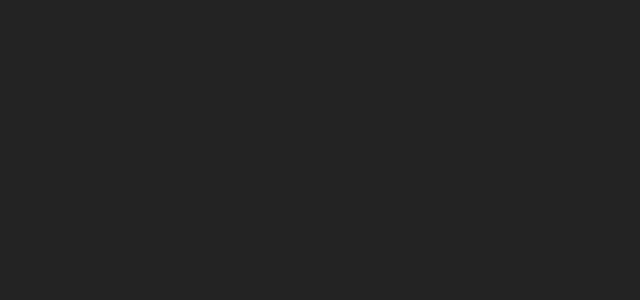
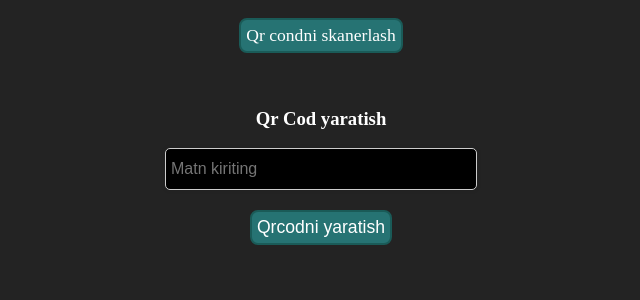
Before and after one commit to rustamovalisher291-pixel/Qr_cod, a React (Vite) app in the folder frontend/: page /login in a window 1280 px wide. Before the commit this address had no page. Shown: the top 300 px of the page, without its empty margins (319-959 px from the left). Built offline with nearby package versions, Linux system fonts and the light colour scheme.

Commit message:
Add QR code generation endpoint and update frontend components for QR code creation

```diff
--- a/frontend/src/App.css
+++ b/frontend/src/App.css
@@ -9,6 +9,7 @@
 }
 .All{
     margin-top: 10px;
+    text-decoration: none;
 }
 #all{
     width:Auto;
--- a/frontend/src/App.jsx
+++ b/frontend/src/App.jsx
@@ -10,6 +10,7 @@
       <BrowserRouter>
         <Routes>
           <Route index element={<Home />} />
+          <Route path="/login" element={<Login />} />
         </Routes>
       </BrowserRouter>
     </div>
--- a/frontend/src/Home.jsx
+++ b/frontend/src/Home.jsx
@@ -1,18 +1,16 @@
 import React, { useEffect, useRef, useState } from 'react'
-import { useNavigate } from 'react-router-dom'
 import Webcam from 'react-webcam'
 import './App.css'
-
+import Login from './Login.jsx'
+import { Link } from 'react-router-dom'
 
 
 const Home = () => {
   const [qrCode, setQrCode] = useState('')
   const [fileJoylash, setFileJoylash] = useState(null)
   const [loading, setloading] = useState(false)
-  const [timerAktiv, setTimerAktiv] =useState(false)
-  const [errorMatn, setErrorMatn] =useState('')
+  const [errorMatn, setErrorMatn] = useState('')
 
-  const navigate = useNavigate()
   const webcomRef = useRef(null)
 
   const imgExport = async (imgsuratlari) => {
@@ -72,6 +70,7 @@
 
   return (
     <div className='body'>
+      <Link to="/login" className='All' id='all'>Qr Cod yaratish</Link>
             <Webcam className='All'
             audio={false}
             ref={webcomRef}
--- a/frontend/src/Login.jsx
+++ b/frontend/src/Login.jsx
@@ -1,77 +1,89 @@
-import React, {useState} from 'react'
-import { useNavigate } from 'react-router-dom'
-import { useEffect } from 'react'
+import React, { useState } from 'react'
+import './App.css'
+import { Link } from 'react-router-dom'
+import './Home.jsx'
 
 const Login = () => {
-  const [email, setEmail] = useState('')
-  const [password, setPassword] = useState('')
-  const [ism, setIsm] = useState('')
+  const [textgen, setTextgen] = useState('')
+  const [qrgen, setQrGen] = useState('')
+  const [loading, setLoading] = useState(false)
+  const [errorMatn, setErrorMatn] = useState('')
 
-  const navigate = useNavigate()
-
-  const handleSubmit = async (e) => {
-    e.preventDefault()
-
-    if (!email || !password || !ism) {
-      alert("Iltimos, barcha maydonlarni to'ldiring❌")
+  const qryarat = async () => {
+    if (!textgen) {
+      setErrorMatn('Iltimos, matn kiriting!')
       return
     }
+    setErrorMatn('')
+    setLoading(true)
+    try {
+      const javob = await fetch('http://127.0.0.1:8000/generate.qr/', {
+        method: 'POST',
+        headers: {
+          'Content-Type': 'application/json',
+        },
+        body: JSON.stringify({ text: textgen }),
+      })
 
-  const userData = { ism, email, password }
+      const natija = await javob.json()
 
-  try{
-    const response = await fetch('http://127.0.0.1:8000/users/', {
-    method: "POST",
-    headers: {
-      "Content-Type": "application/json",
-    },
-    body: JSON.stringify(userData)
-  })
-
-  const data = await response.json()
-  if (response.ok) {
-    alert("Muvaffaqiyatli ro'yxatdan o'tdinginz")
-    console.log(data)
-    setEmail('')
-    setPassword('')
-    setIsm('')
-    navigate('/home')
-  } else {
-    alert("Xatolik " +  (data.detail || "Noma'lum xatolik yuz berdi❌"))
-    console.log("Xatolik yuz berdi", data)
+      if (natija.qr_code) {
+        setQrGen(natija.qr_code)
+      } else {
+        setErrorMatn('QR-cod yaratib bo\'lmadi!')
+      }
+    } catch (error) {
+      console.error('QR-codni yaratishda xatolik yuz berdi!', error)
+      setErrorMatn('QR-codni yaratishda xatolik yuz berdi!')
+    } finally {
+      setLoading(false)
+    }
   }
- }catch(error) {
-   console.error("Xatolik yuz berdi:", error)
-   alert("Serverga ulanishda xatolik yuz berdi")
- }
-
-};
 
   return (
-    <div>
-    <form onSubmit={handleSubmit}>
+    <div className='body'>
+      <Link to="/" className='All' id='all'>Qr condni skanerlash</Link>
+      <br />
+      <br />
+      <h3 style={{ color: 'white' }}>Qr Cod yaratish</h3>
       <input
-      required
-      type="email"
-      placeholder="email@gmail.com"
-      value={email}
-      onChange={(e) => setEmail(e.target.value)} />
-      <input
-      required
-      type="password"
-      placeholder="password"
-      value={password}
-      onChange={(e) => setPassword(e.target.value)} />
-      <input
-      required
-      type="text"
-      placeholder="ism"
-      value={ism}
-      onChange={(e) => setIsm(e.target.value)} />
+        style={{
+          width: '300px',
+          height: '30px',
+          marginBottom: '10px',
+          borderRadius: '5px',
+          border: '1px solid #ccc',
+          padding: '5px',
+          fontSize: '16px',
+          outline: 'none',
+          boxShadow: '0 0 5px rgba(0, 0, 0, 0.1)',
+          backgroundColor: '#000000',
+          color:"white"
+        }}
+        type="text"
+        value={textgen}
+        onChange={(e) => setTextgen(e.target.value)}
+        placeholder="Matn kiriting"
+      />
       <button
-      type="submit"
-      >Kirish</button>
-    </form>
+        className="All"
+        id="all"
+        disabled={loading}
+        onClick={qryarat}
+      >
+        {loading ? 'Yuklanmoqda...' : 'Qrcodni yaratish'}
+      </button>
+
+      {errorMatn && (
+        <span style={{ color: 'red', margin: '10px' }}>{errorMatn}</span>
+      )}
+
+      {qrgen && (
+        <div>
+          <h4 style={{ color: 'white' }}>Yaratilgan QR Cod</h4>
+          <img src={qrgen} alt="Yaratilgan QR Cod" />
+        </div>
+      )}
     </div>
   )
 }
--- a/frontend/src/fatch.jsx
+++ b/frontend/src/fatch.jsx
@@ -3,7 +3,6 @@
 
 const Fatch = () => {
 
-    const
 
     return(
         <div>
```
Also changed, not shown: 1 other file (tests, documents, lock files or other folders).
